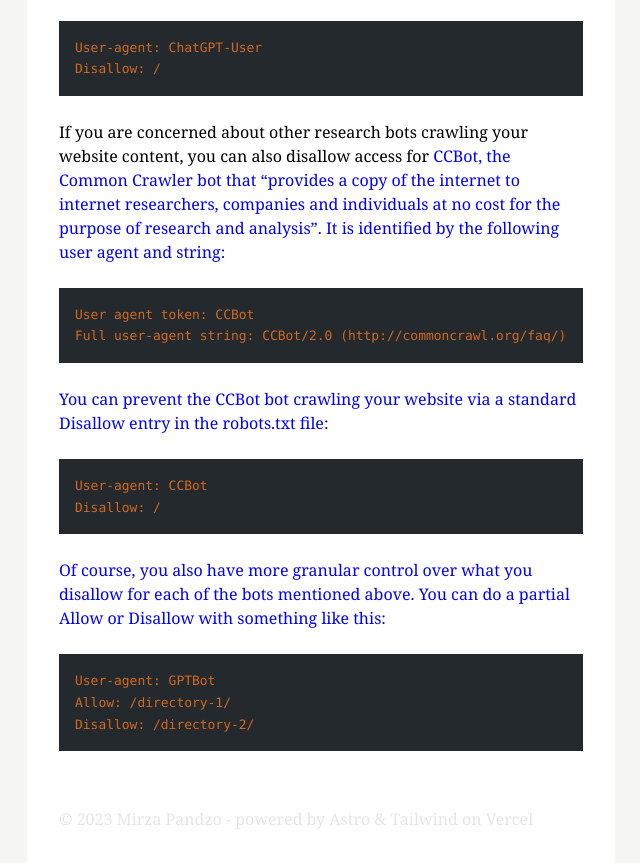
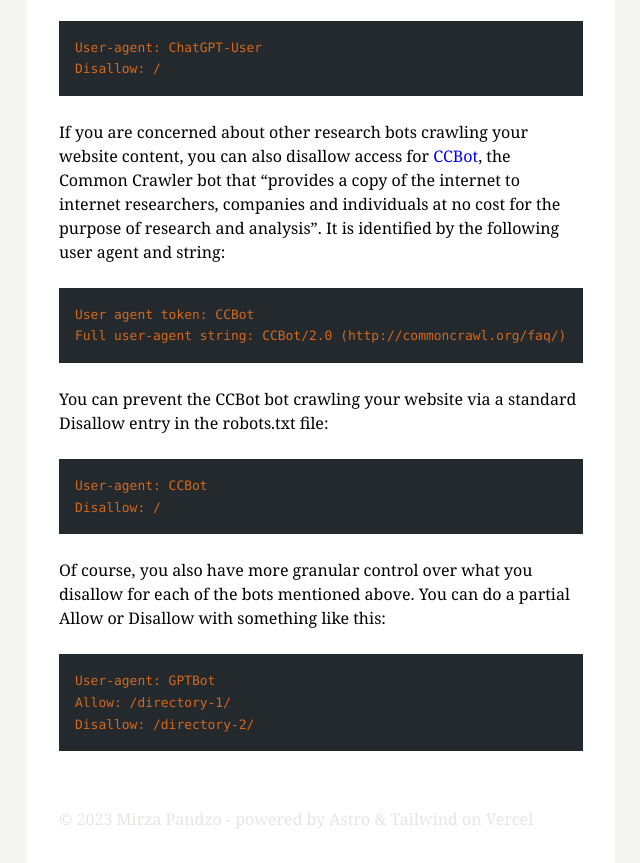
Before and after one commit to mpandzo/mpandzo.github.io, an Astro site: page /control-what-openais-gptbot-and-other-ai-bots-crawl-on-your-website-via-robots-txt-file in a window 1280 px wide. Shown: the part 1061-1924 px from the top of the page, without its empty margins (25-665 px from the left). Built offline with nearby package versions, Linux system fonts and the light colour scheme; Astro itself is replaced by a stand-in of ours; code samples lack their colours.

Commit message:
Fixed broken link

````diff
--- a/src/content/posts/control-what-openais-gptbot-and-other-ai-bots-crawl-on-your-website-via-robots-txt-file.md
+++ b/src/content/posts/control-what-openais-gptbot-and-other-ai-bots-crawl-on-your-website-via-robots-txt-file.md
@@ -41,7 +41,7 @@
 Disallow: /
 ```
 
-If you are concerned about other research bots crawling your website content, you can also disallow access for <a title="Common Crawler bot" rel="nofollow" target="_blank" href="https://commoncrawl.org/big-picture/frequently-asked-questions/">CCBot<a/>, the Common Crawler bot that "provides a copy of the internet to internet researchers, companies and individuals at no cost for the purpose of research and analysis". It is identified by the following user agent and string:
+If you are concerned about other research bots crawling your website content, you can also disallow access for <a title="Common Crawler bot" rel="nofollow" target="_blank" href="https://commoncrawl.org/big-picture/frequently-asked-questions/">CCBot</a>, the Common Crawler bot that "provides a copy of the internet to internet researchers, companies and individuals at no cost for the purpose of research and analysis". It is identified by the following user agent and string:
 
 ```yml
 User agent token: CCBot
````
